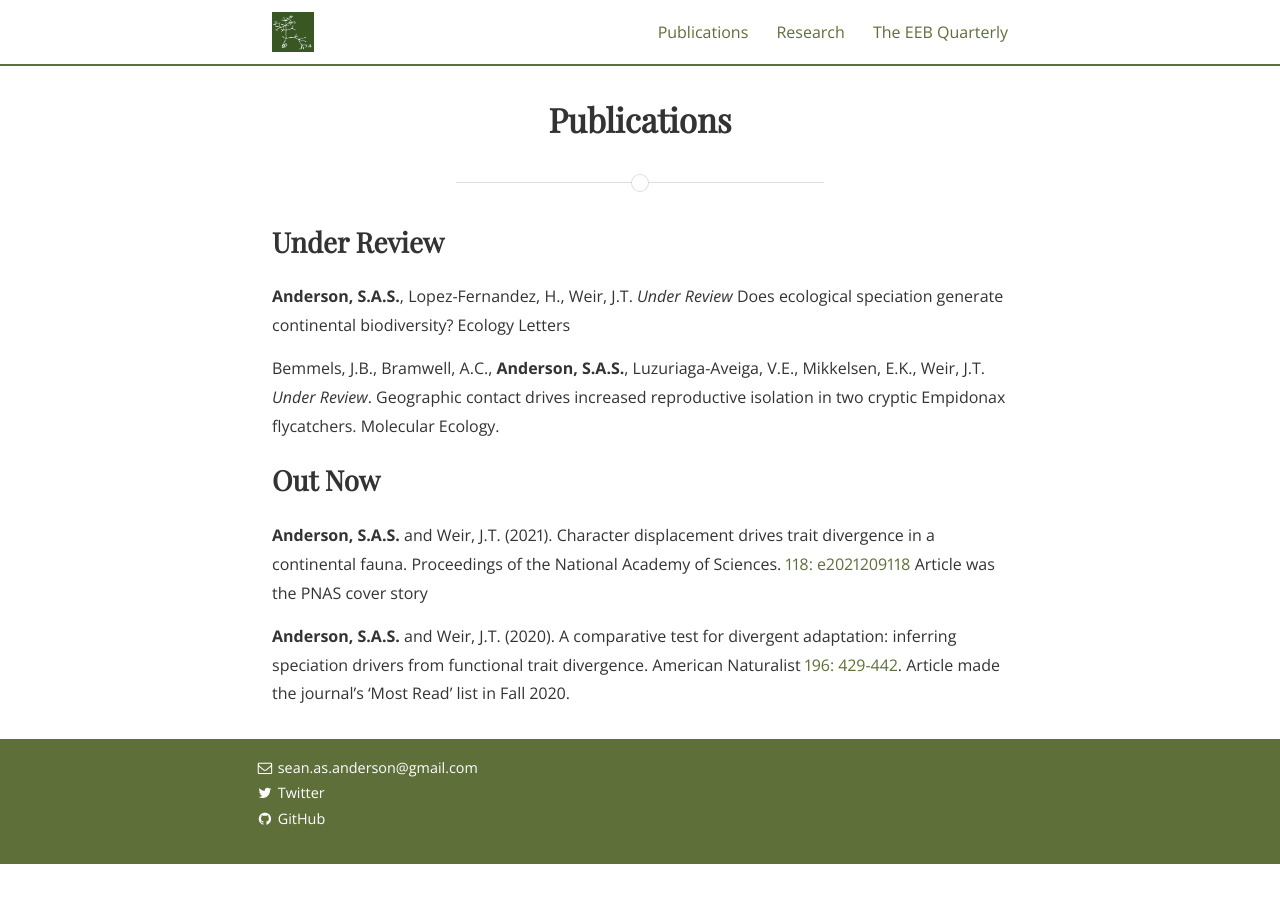
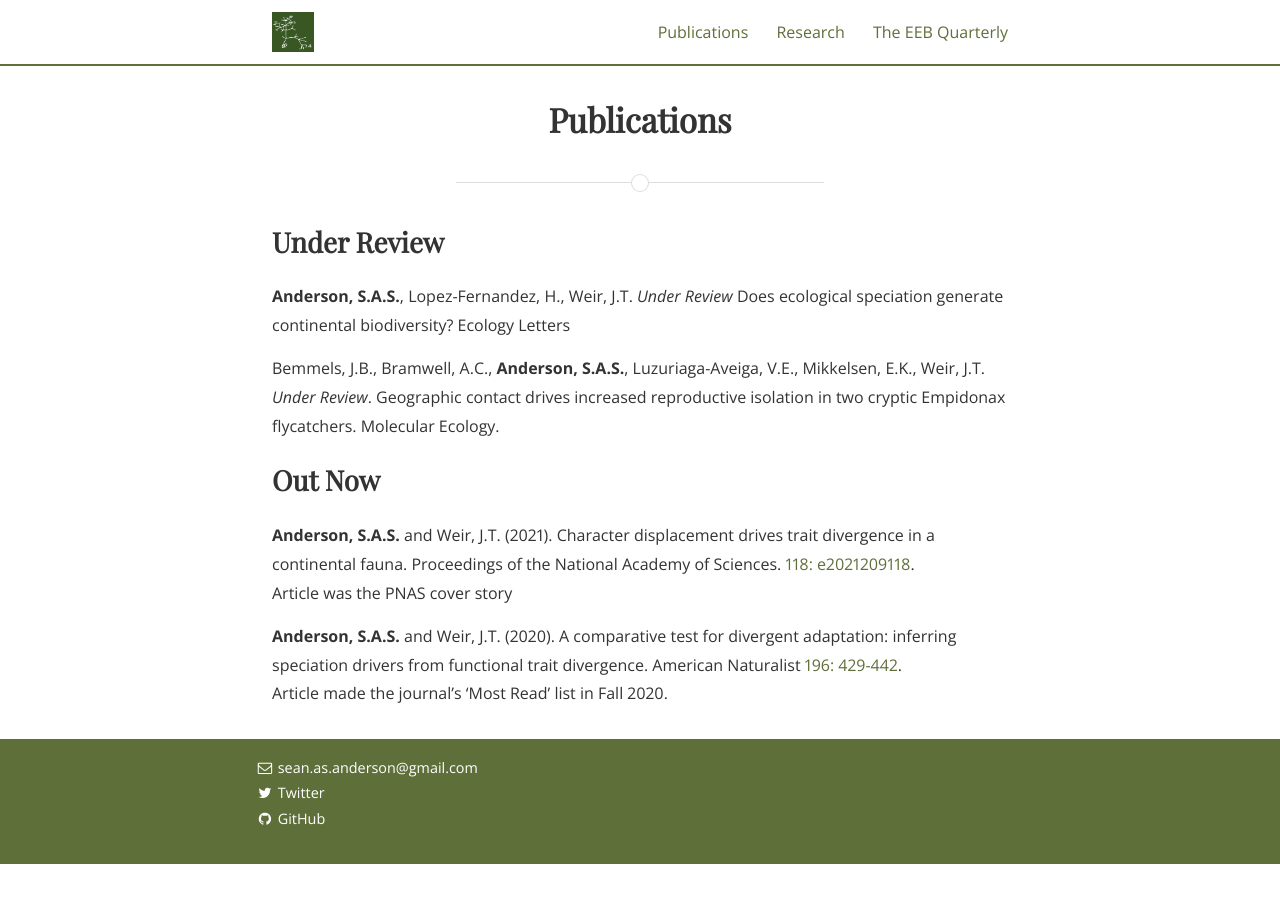
Before and after one commit to SeanASAnderson/SeanASAnderson.github.io, a Jekyll site: the page built from publications.md, in a window 1280 px wide. Built offline with Jekyll 4.4.1, drawn with Linux system fonts in a browser that asks for light colours; nearby versions of some CDN libraries; some web fonts are replaced.

Commit message:
pubs page

```diff
--- a/publications.md
+++ b/publications.md
@@ -14,7 +14,7 @@
 
 ## Out Now
 
-**Anderson, S.A.S.** and Weir, J.T. (2021). Character displacement drives trait divergence in a continental fauna. Proceedings of the National Academy of Sciences. [118: e2021209118](https://doi.org/10.1073/pnas.2021209118)
+**Anderson, S.A.S.** and Weir, J.T. (2021). Character displacement drives trait divergence in a continental fauna. Proceedings of the National Academy of Sciences. [118: e2021209118](https://doi.org/10.1073/pnas.2021209118).
 Article was the PNAS cover story
 
 **Anderson, S.A.S.** and Weir, J.T. (2020). A comparative test for divergent adaptation: inferring speciation drivers from functional trait divergence. American Naturalist [196: 429-442](https://doi.org/10.1086/710338).
```
